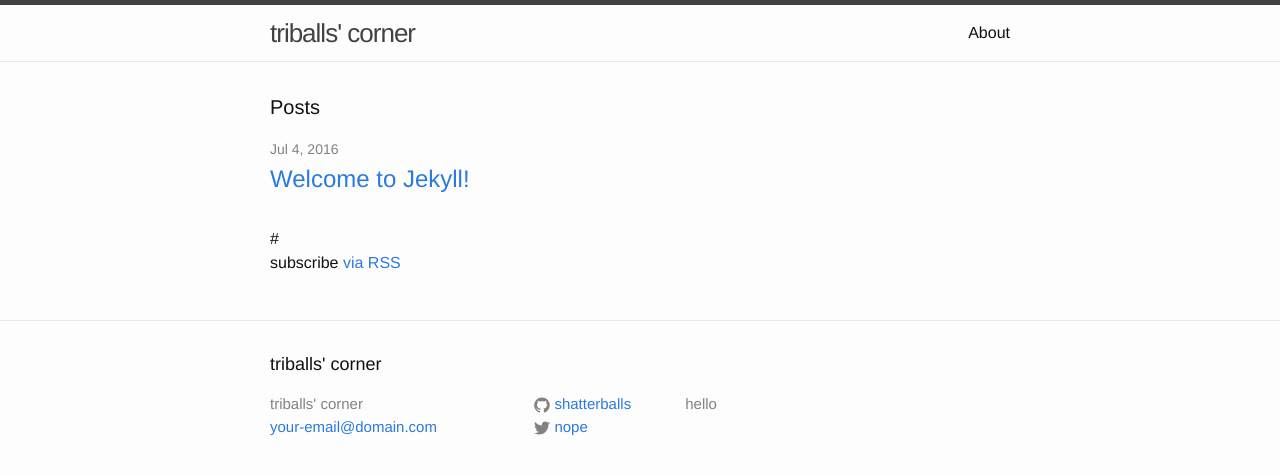
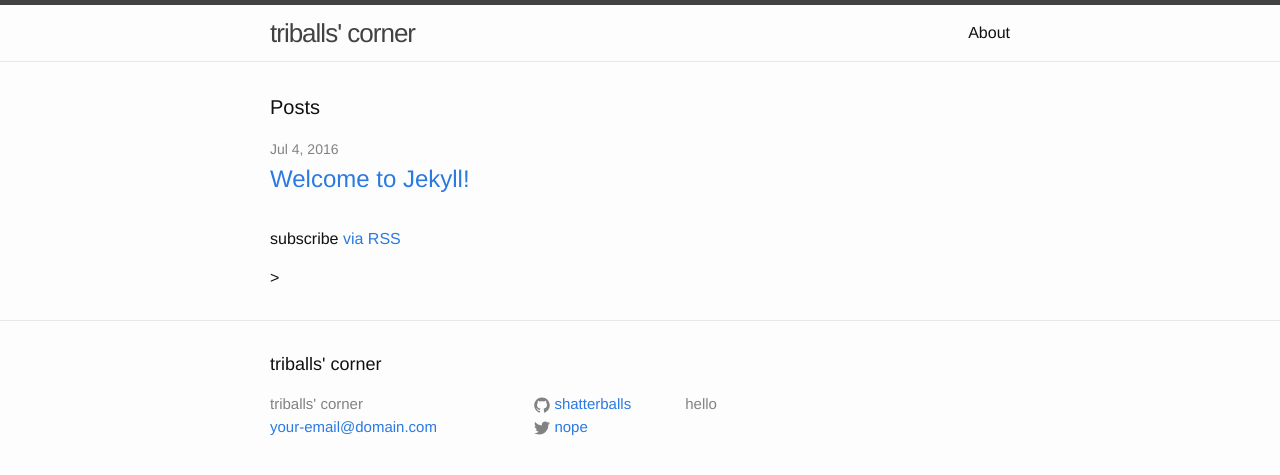
Before and after one commit to shatterballs/shatterballs.github.io, a Jekyll site: the page built from index.html, in a window 1280 px wide. Shown: the top 475 px of the page. Built offline with Jekyll 4.4.1, drawn with Linux system fonts in a browser that asks for light colours.

Commit message:
Update index.html

```diff
--- a/index.html
+++ b/index.html
@@ -18,6 +18,6 @@ layout: default
     {% endfor %}
   </ul>
 
-  #<p class="rss-subscribe">subscribe <a href="{{ "/feed.xml" | prepend: site.baseurl }}">via RSS</a></p>
+  <!<p class="rss-subscribe">subscribe <a href="{{ "/feed.xml" | prepend: site.baseurl }}">via RSS</a></p>>
 
 </div>
```
